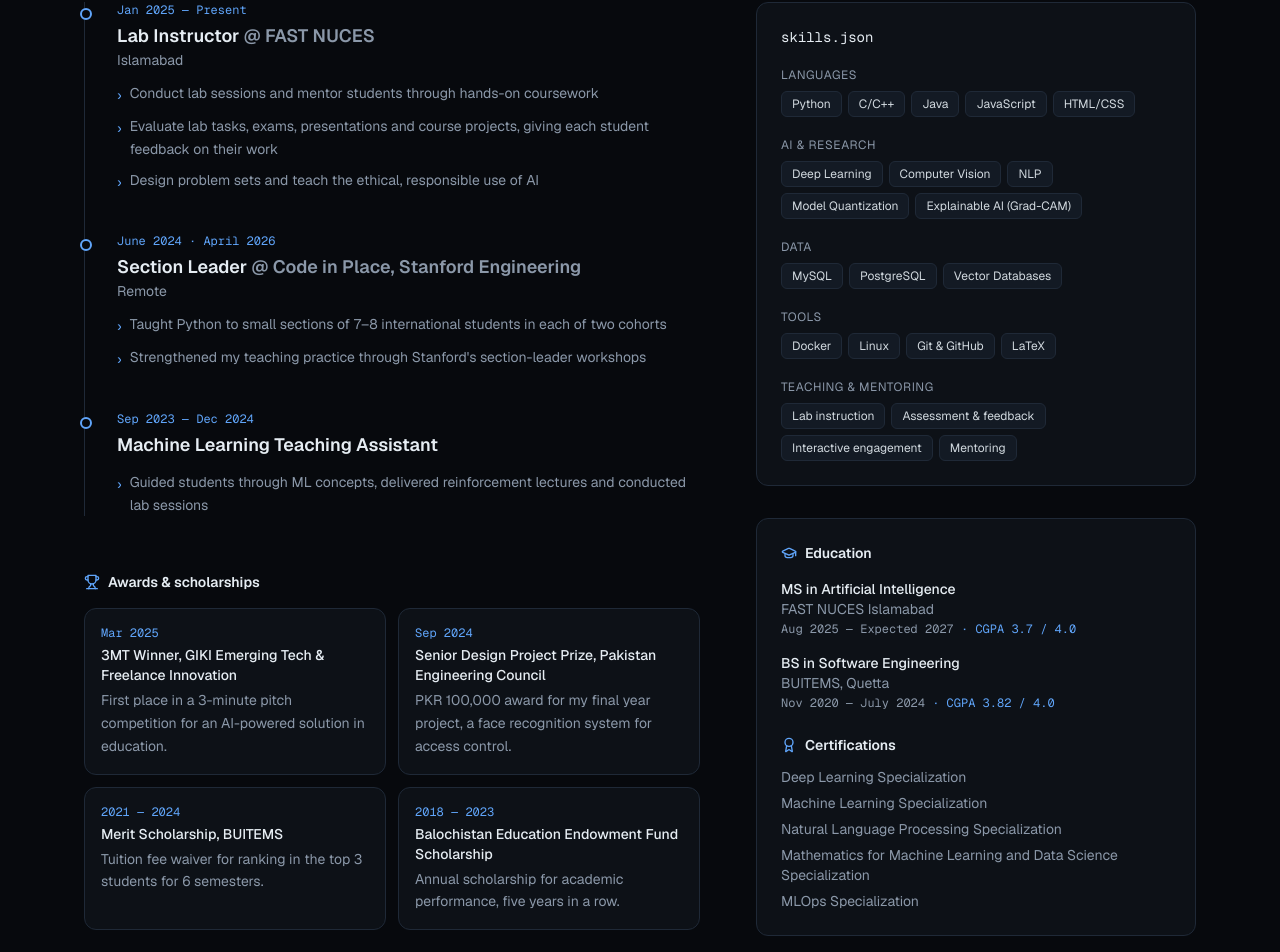
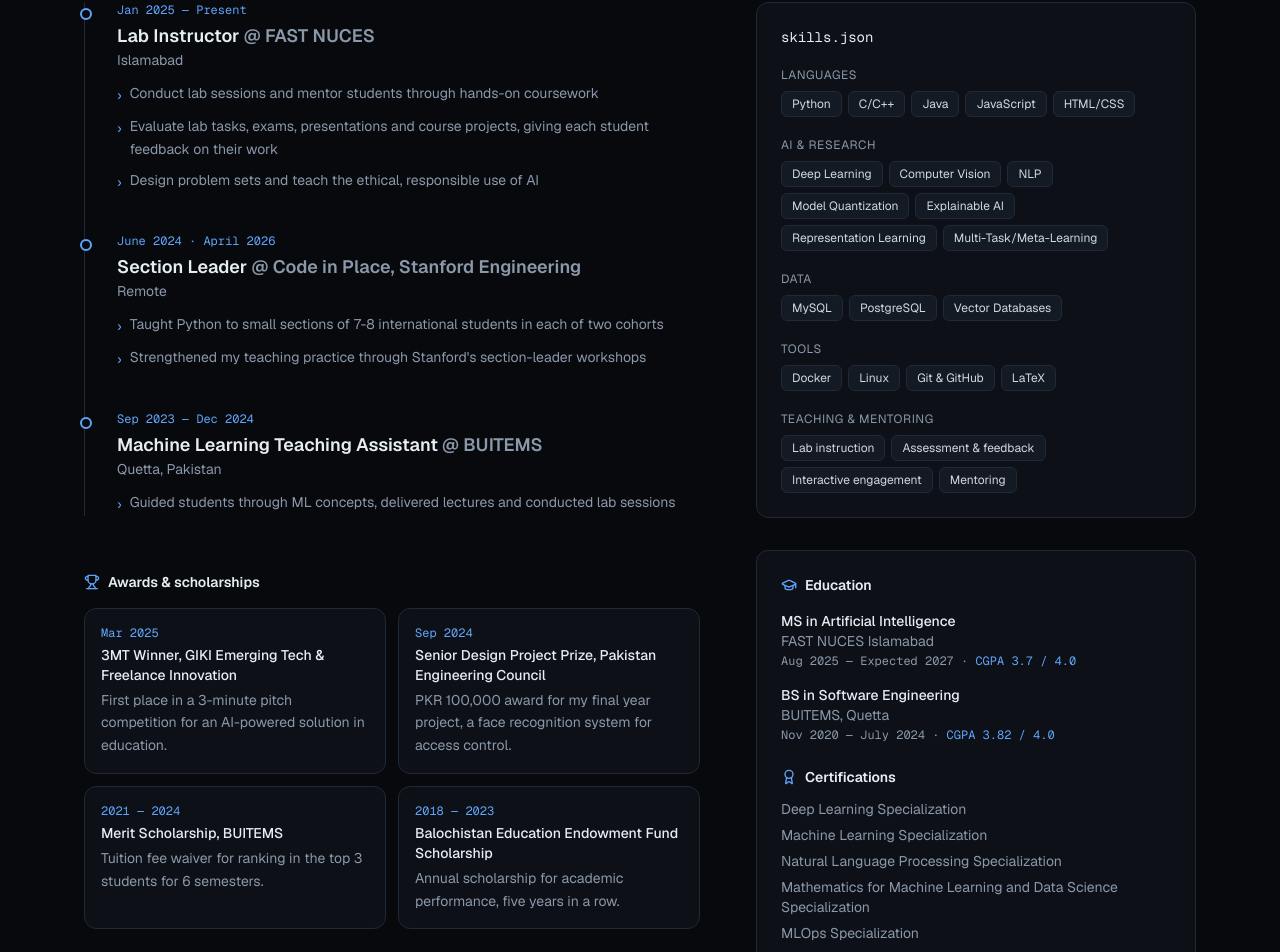
Before and after one commit to annoyingCode/portfolio, a Next.js app: page / in a window 1280 px wide. Shown: the part 2305-3257 px from the top of the page. Built offline with nearby package versions, Linux system fonts and the light colour scheme.

Commit message:
Update experience details and enhance skills section

```diff
--- a/src/data/site.ts
+++ b/src/data/site.ts
@@ -73,16 +73,17 @@ export const experience: Job[] = [
     period: "June 2024 · April 2026",
     location: "Remote",
     points: [
-      "Taught Python to small sections of 7–8 international students in each of two cohorts",
+      "Taught Python to small sections of 7-8 international students in each of two cohorts",
       "Strengthened my teaching practice through Stanford's section-leader workshops",
     ],
   },
   {
     role: "Machine Learning Teaching Assistant",
-    company: "",
+    company: "BUITEMS",
     period: "Sep 2023 — Dec 2024",
+    location: "Quetta, Pakistan",
     points: [
-      "Guided students through ML concepts, delivered reinforcement lectures and conducted lab sessions",
+      "Guided students through ML concepts, delivered lectures and conducted lab sessions",
     ],
   },
 ];
@@ -137,7 +138,7 @@ export const skills: { group: string; items: string[] }[] = [
   { group: "Languages", items: ["Python", "C/C++", "Java", "JavaScript", "HTML/CSS"] },
   {
     group: "AI & Research",
-    items: ["Deep Learning", "Computer Vision", "NLP", "Model Quantization", "Explainable AI (Grad-CAM)"],
+    items: ["Deep Learning", "Computer Vision", "NLP", "Model Quantization", "Explainable AI", "Representation Learning", "Multi-Task/Meta-Learning"],
   },
   { group: "Data", items: ["MySQL", "PostgreSQL", "Vector Databases"] },
   { group: "Tools", items: ["Docker", "Linux", "Git & GitHub", "LaTeX"] },
```
